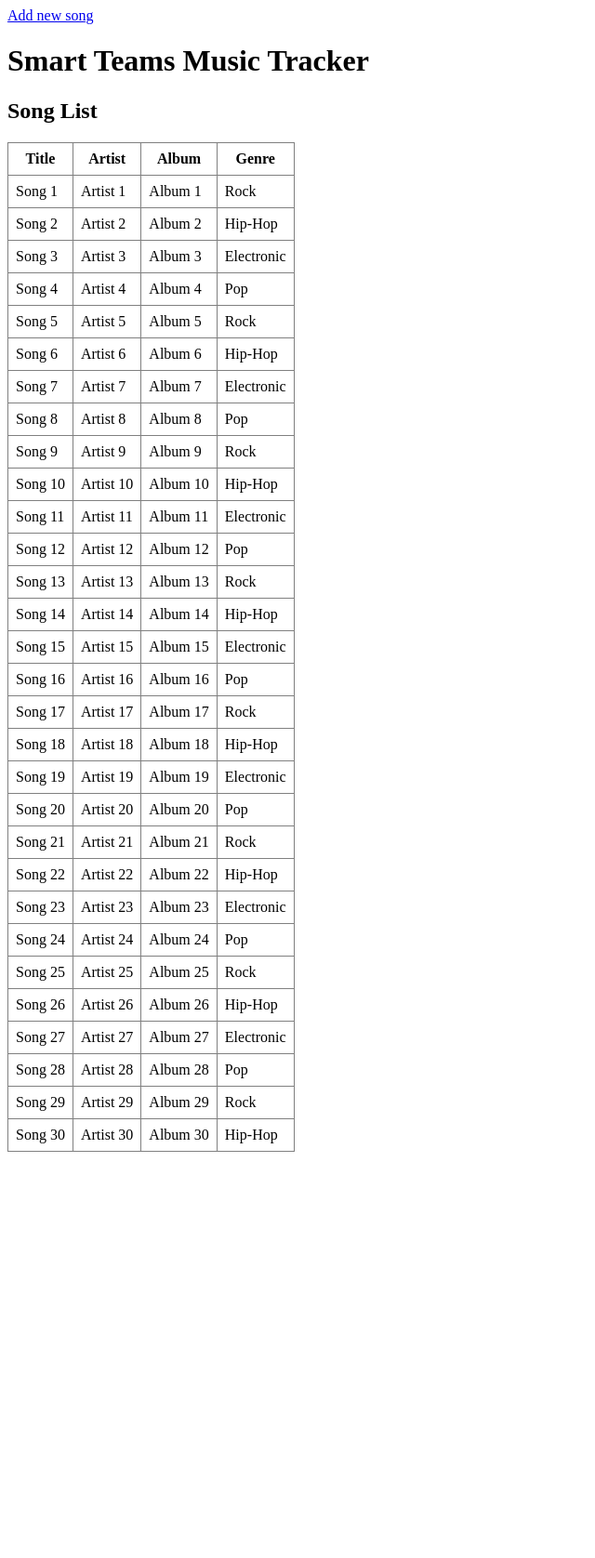
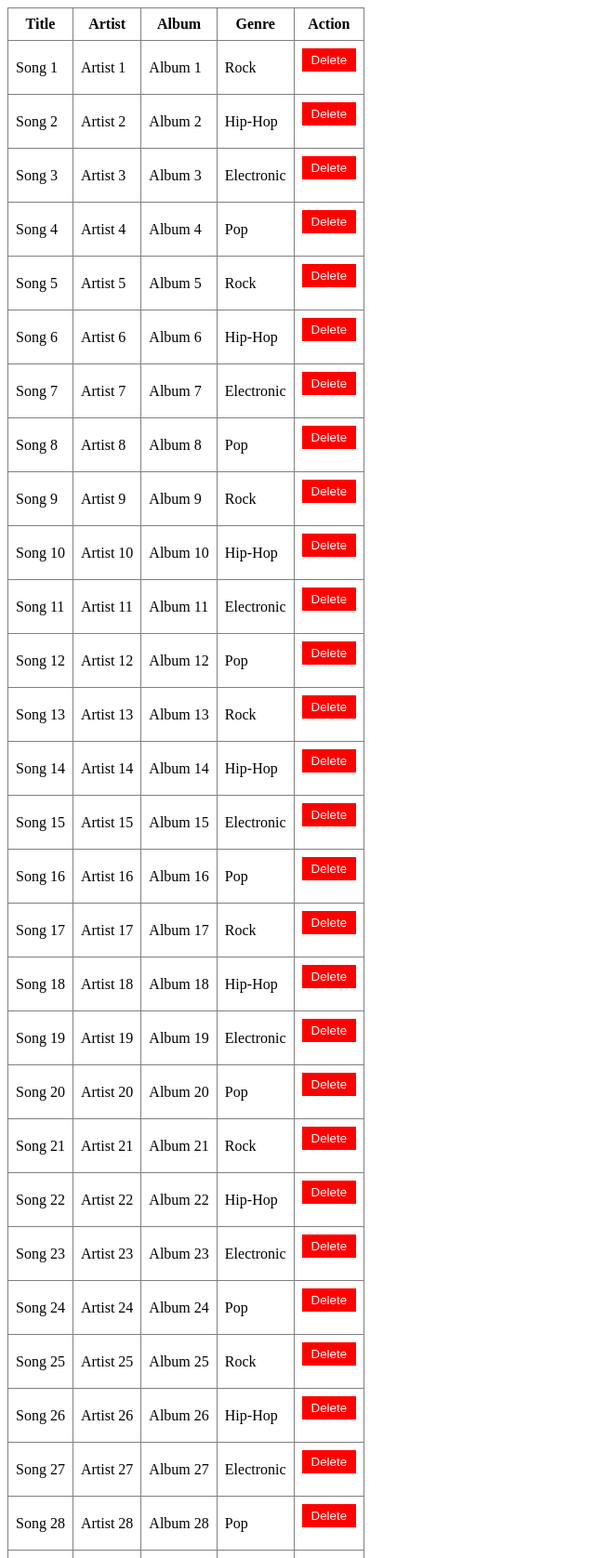
Before and after one commit to finnjaby/MusicTrackerST, a Flask app: page / in a window 1280 px wide. Shown: the top 1676 px of the page at 93% size, without its empty margins (0-640 px from the left). Before the commit the page ends 1239 px from the top, so only its background shows below. Run offline with Flask 3, Linux system fonts and the light colour scheme.

Commit message:
added delete button next to each song in table

```diff
--- a/python/templates/web.html
+++ b/python/templates/web.html
@@ -1,17 +1,10 @@
-<div class="container">
-    <a href="/add">Add new song</a>
-
-    <h1>Smart Teams Music Tracker</h1>
-
-    <h2>Song List</h2>
-
-    {% if songs %}
 <table border="1" cellpadding="8" style="border-collapse: collapse;">
     <tr>
         <th>Title</th>
         <th>Artist</th>
         <th>Album</th>
         <th>Genre</th>
+        <th>Action</th> <!-- NEW -->
     </tr>
 
     {% for song in songs %}
@@ -20,11 +13,14 @@
         <td>{{ song.artist }}</td>
         <td>{{ song.album }}</td>
         <td>{{ song.genre }}</td>
+        <td>
+            <!-- Delete button -->
+            <form action="/remove/{{ song.title }}" method="POST">
+                <button type="submit" style="background:red;color:white;border:none;padding:5px 10px;cursor:pointer;">
+                    Delete
+                </button>
+            </form>
+        </td>
     </tr>
     {% endfor %}
 </table>
-
-    {% else %}
-    <p>No songs found. Export a CSV first.</p>
-    {% endif %}
-</div>
```
Lines whose indentation alone changed are shown as unchanged.
